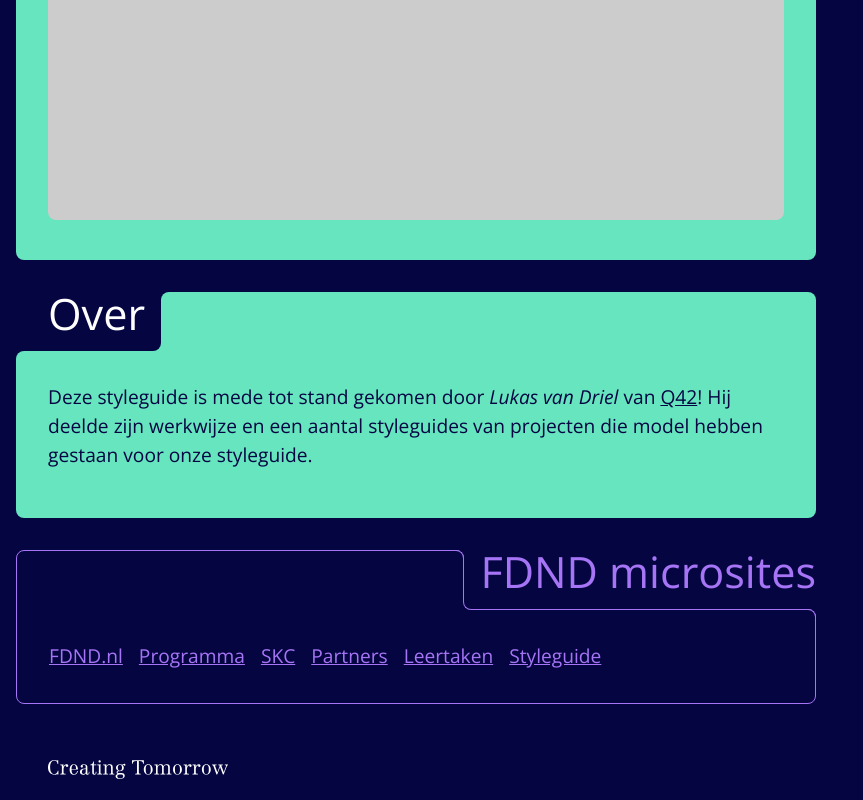
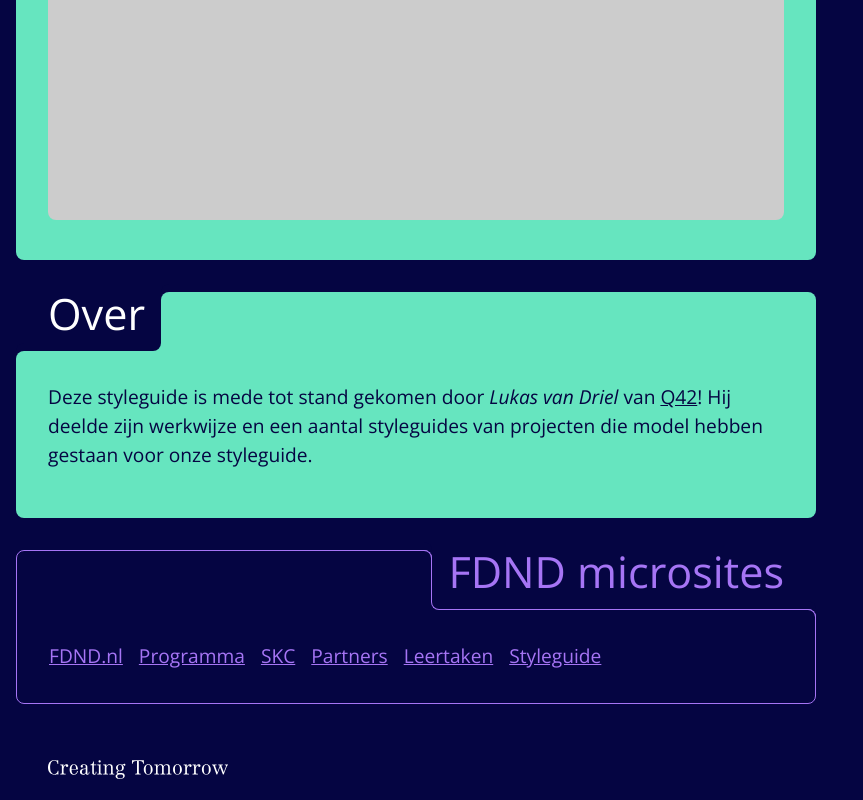
Before and after one commit to fdnd/styleguide.fdnd.nl, a plain HTML site: page index.html in a window 1280 px wide. Shown: the part 6266-7066 px from the top of the page, without its empty margins (0-863 px from the left). Drawn offline with nearby package versions, Linux system fonts and the light colour scheme; placeholder pictures from the web are drawn by us.

Commit message:
small fix

```diff
--- a/fdnd.css
+++ b/fdnd.css
@@ -425,7 +425,7 @@ footer nav {
 }
 footer h2 {
   margin: calc(-2rem - 1px) calc(-2rem - 1px) 2rem 0;
-  padding: 0 0 1rem 1rem;
+  padding: 0 2rem 1rem 1rem;
   position: relative;
   width: fit-content;
   font-size: calc(1.5rem + 1.5vw);
```
